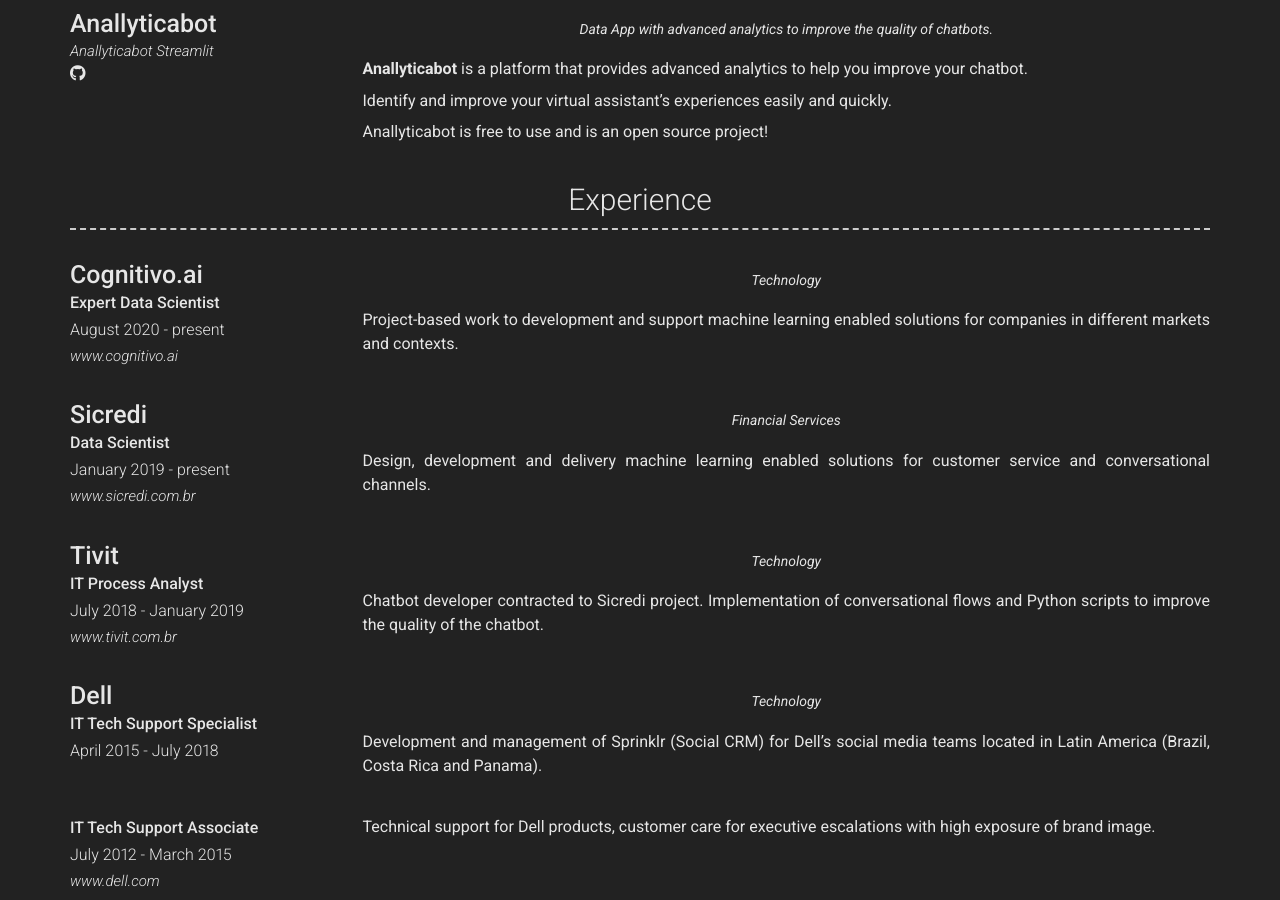
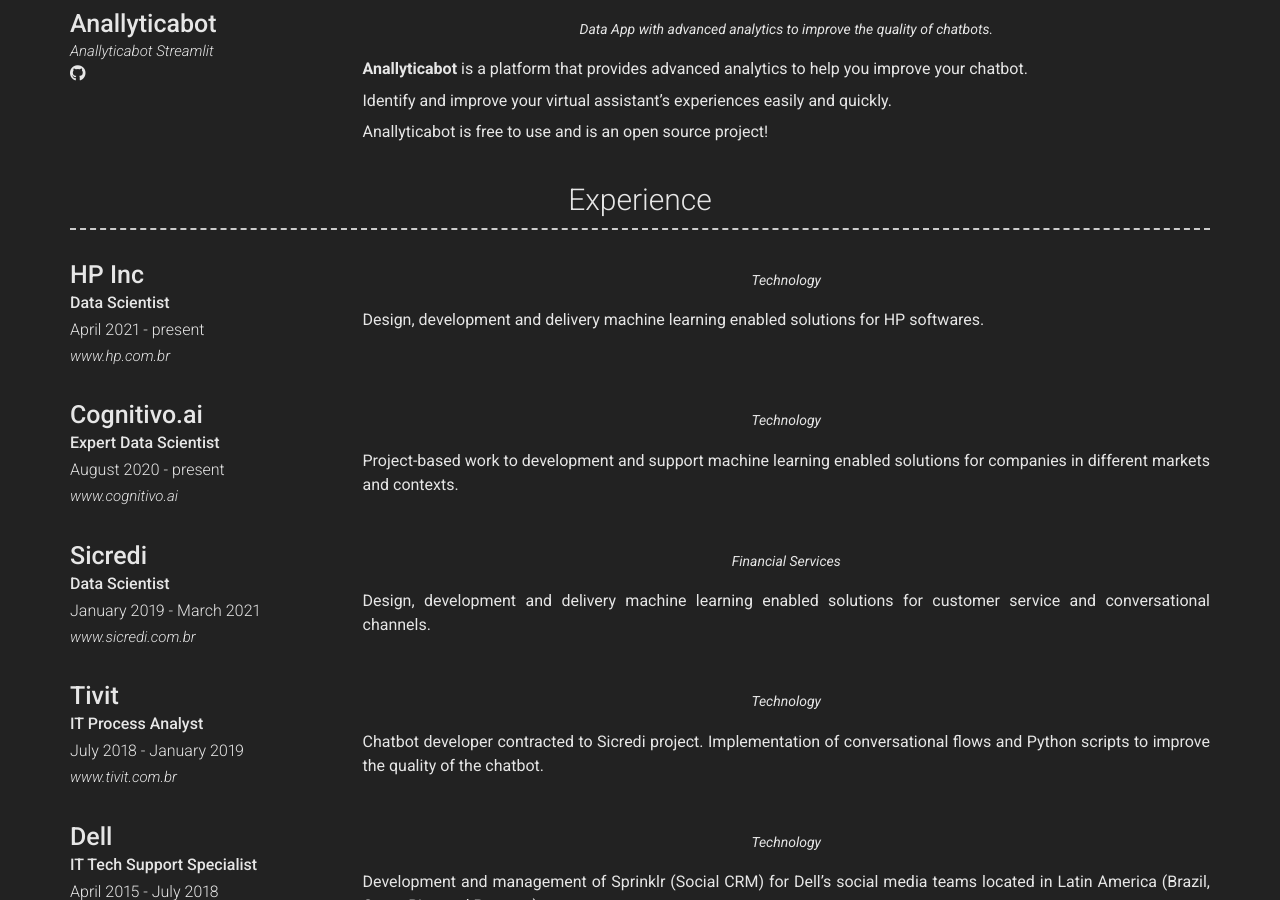
Before and after one commit to DougTrajano/resume, a Jekyll site: the page built from index.md, in a window 1280 px wide and 900 px high, scrolled down 678 px. Built offline with Jekyll 4.4.1, drawn with Linux system fonts in a browser that asks for light colours; nearby versions of some CDN libraries.

Commit message:
add HP experiences

```diff
--- a/_config.yml
+++ b/_config.yml
@@ -87,6 +87,15 @@ content:
     layout: list
     content:
       - layout: left
+        title: HP Inc
+        sub_title: Data Scientist
+        caption: April 2021 - present
+        link: www.hp.com.br
+        quote: >
+          Technology
+        description: | # this will include new lines to allow paragraphs
+          Design, development and delivery machine learning enabled solutions for HP softwares.
+      - layout: left
         title: Cognitivo.ai
         sub_title: Expert Data Scientist
         caption: August 2020 - present
@@ -98,7 +107,7 @@ content:
       - layout: left
         title: Sicredi
         sub_title: Data Scientist
-        caption: January 2019 - present
+        caption: January 2019 - March 2021
         link: www.sicredi.com.br
         quote: >
           Financial Services
```
